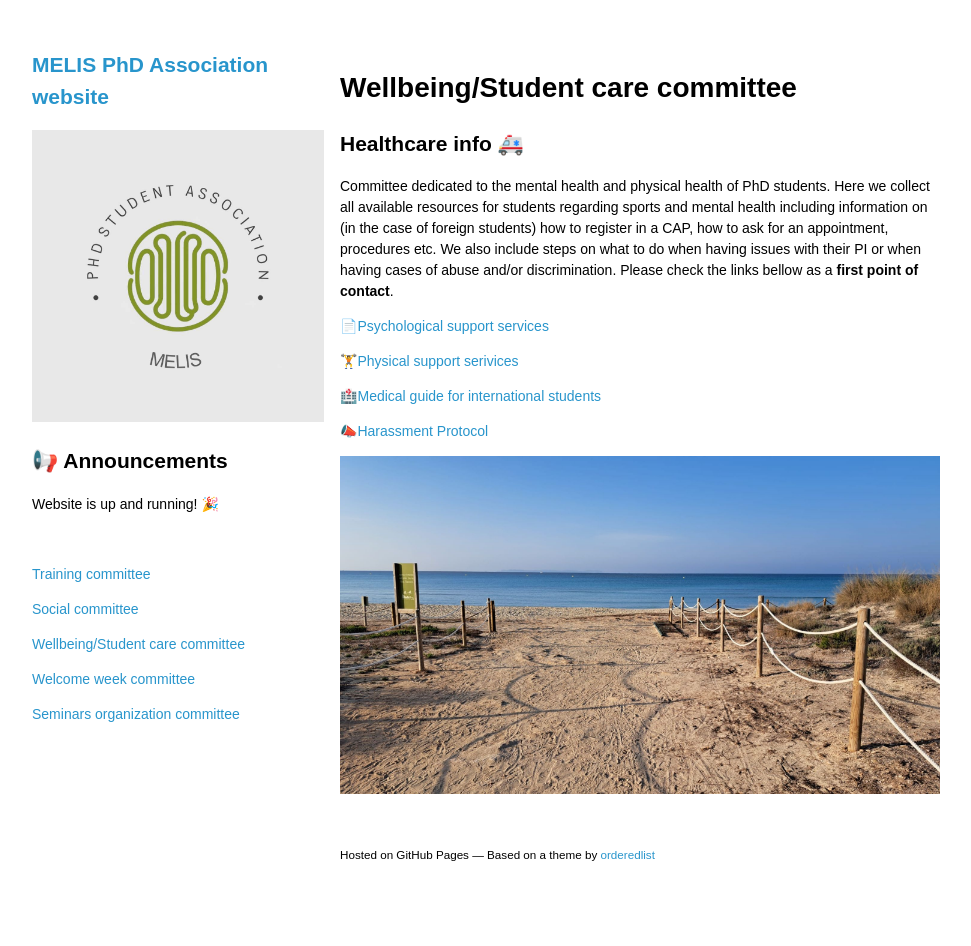
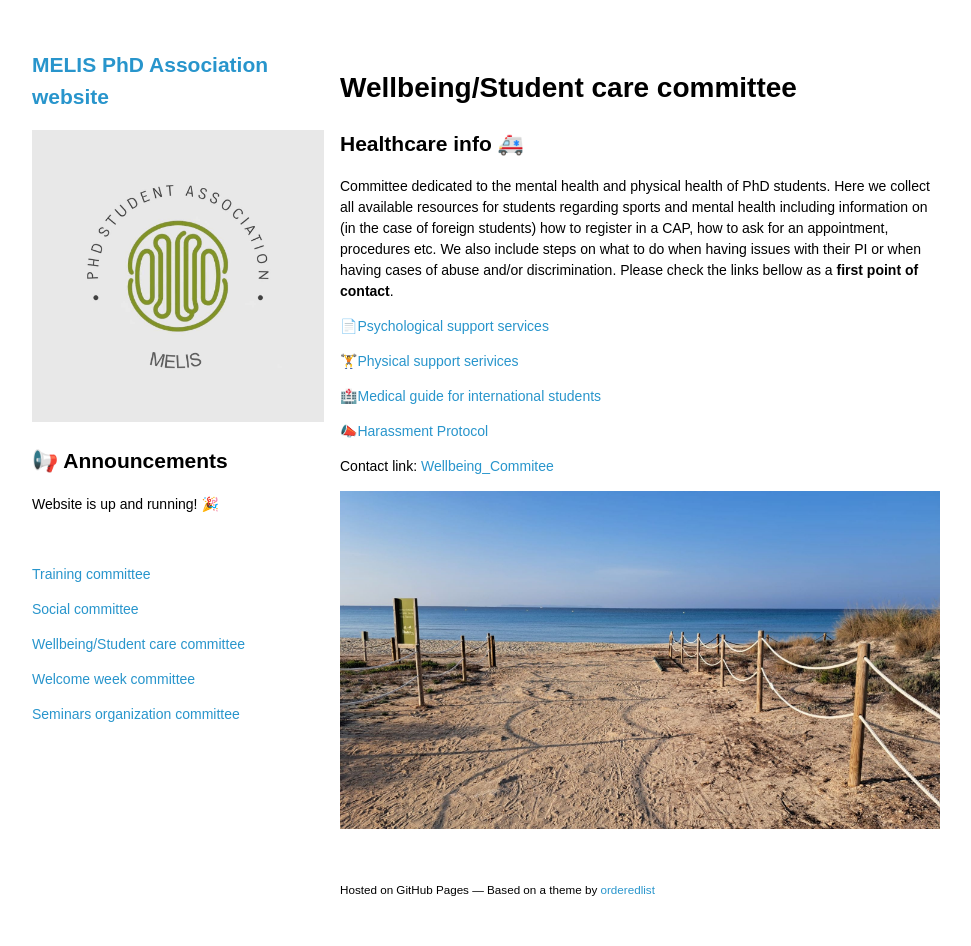
Before and after one commit to melisphdassociation/melisphdassociation.github.io, a Jekyll site: the page built from wellbeing.md, in a window 1280 px wide. Shown: the whole page, without its empty margins (0-971 px from the left). Built offline with Jekyll 4.4.1, drawn with Linux system fonts in a browser that asks for light colours; our own code applies the rules of GitHub Pages for plain Markdown files; the repository's description, which GitHub fills in, is left out; before the commit the page ends 911 px from its top, so only the background shows below that.

Commit message:
Update wellbeing.md

```diff
--- a/wellbeing.md
+++ b/wellbeing.md
@@ -16,6 +16,6 @@ Committee dedicated to the mental health and physical health of PhD students. He
 [📣Harassment Protocol](harassment_protocol.html)
 
 
-
+Contact link: [Wellbeing_Commitee](https://melis-phd.slack.com/archives/C06JR77UMJ6)
 
 ![alt](assets/images/healthcare.jpeg){: width="1000" }
```
